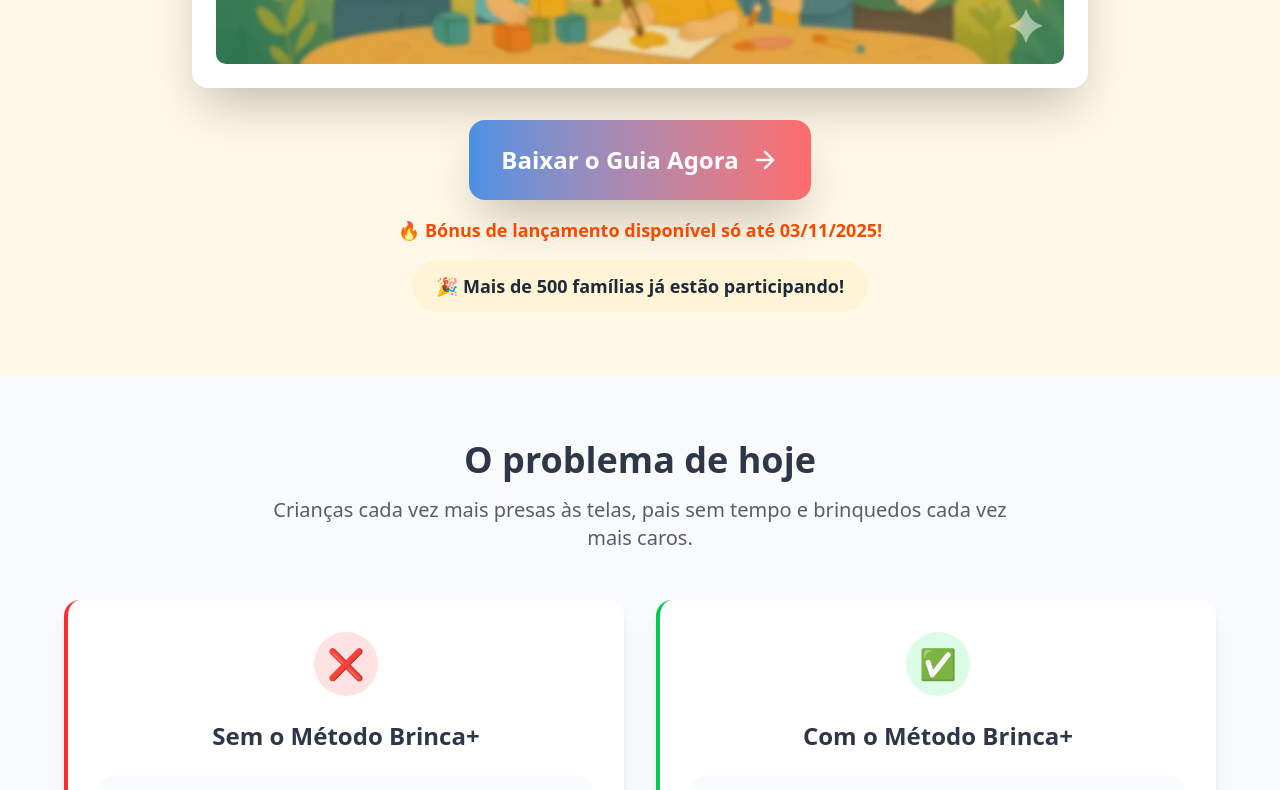
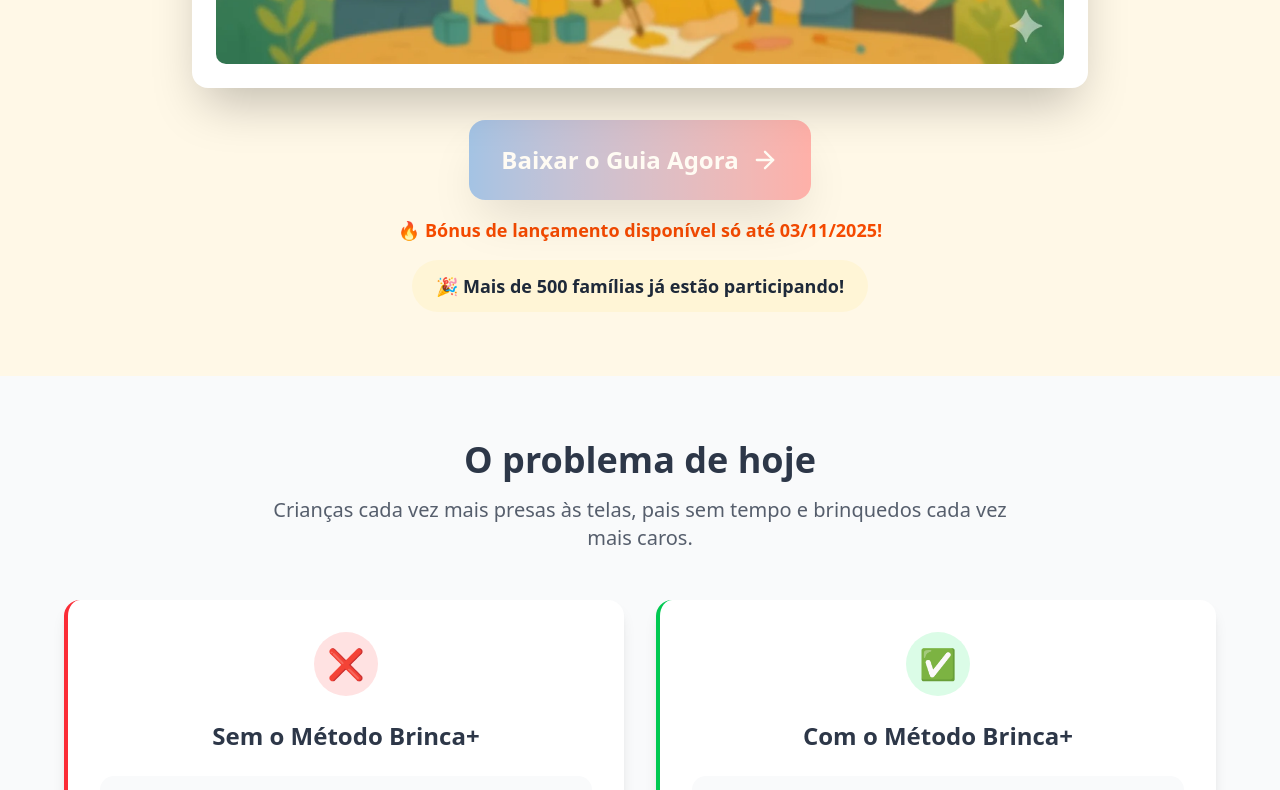
Before and after one commit to Yofefo/pequenos-genios-br, a Next.js app: page / in a window 1280 px wide. Shown: the part 1300-2090 px from the top of the page. Built offline with nearby package versions, Linux system fonts and the light colour scheme.

Commit message:
Remove botões CTA problemáticos - mantém apenas o CTA principal do pitch funcionando

```diff
--- a/src/components/CTAIntermediario.tsx
+++ b/src/components/CTAIntermediario.tsx
@@ -14,25 +14,10 @@ export default function CTAIntermediario() {
           </p>
 
           <div className="flex justify-center">
-            <button
-              onClick={(e) => {
-                e.preventDefault();
-                e.stopPropagation();
-                window.location.href = 'https://pay.kirvano.com/84dc1856-cdba-41e6-91ce-259d8dd6369f';
-              }}
-              className="bg-gradient-to-r from-primary to-accent hover:from-blue-600 hover:to-pink-500 text-white px-8 py-6 rounded-2xl text-2xl font-bold transition-all duration-300 transform hover:scale-105 shadow-xl hover:shadow-2xl flex items-center space-x-3 cursor-pointer border-0"
-              style={{
-                userSelect: 'none',
-                WebkitUserSelect: 'none',
-                MozUserSelect: 'none',
-                msUserSelect: 'none',
-                outline: 'none',
-                border: 'none'
-              }}
-            >
+            <div className="bg-gradient-to-r from-primary to-accent text-white px-8 py-6 rounded-2xl text-2xl font-bold shadow-xl flex items-center space-x-3 opacity-50">
               <span>Quero Começar Hoje 🚀</span>
               <ArrowRight className="w-7 h-7" />
-            </button>
+            </div>
           </div>
         </div>
       </div>
--- a/src/components/Hero.tsx
+++ b/src/components/Hero.tsx
@@ -68,25 +68,10 @@ export default function Hero() {
             {/* CTA centralizado */}
             <div className="space-y-4">
               <div className="flex justify-center">
-                <button
-                  onClick={(e) => {
-                    e.preventDefault();
-                    e.stopPropagation();
-                    window.location.href = 'https://pay.kirvano.com/84dc1856-cdba-41e6-91ce-259d8dd6369f';
-                  }}
-                  className="bg-gradient-to-r from-primary to-accent hover:from-blue-600 hover:to-pink-500 text-white px-8 py-6 rounded-2xl text-2xl font-bold transition-all duration-300 transform hover:scale-105 shadow-2xl hover:shadow-3xl flex items-center space-x-3 cursor-pointer border-0"
-                  style={{
-                    userSelect: 'none',
-                    WebkitUserSelect: 'none',
-                    MozUserSelect: 'none',
-                    msUserSelect: 'none',
-                    outline: 'none',
-                    border: 'none'
-                  }}
-                >
+                <div className="bg-gradient-to-r from-primary to-accent text-white px-8 py-6 rounded-2xl text-2xl font-bold shadow-2xl flex items-center space-x-3 opacity-50">
                   <span>Baixar o Guia Agora</span>
                   <ArrowRight className="w-7 h-7" />
-                </button>
+                </div>
               </div>
 
 
```
